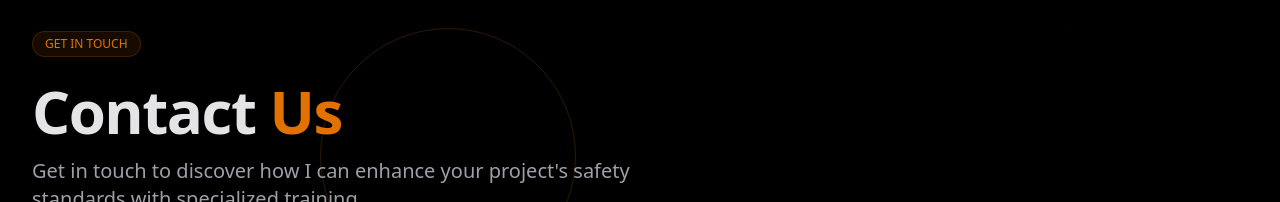
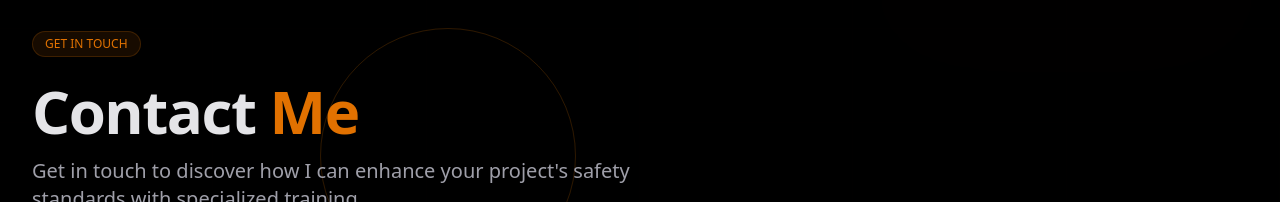
Before and after one commit to ArsCodeAmatoria/kojinfox, a Next.js app: page /contact in a window 1280 px wide. Shown: the part 131-333 px from the top of the page. Built offline with nearby package versions, Linux system fonts and the light colour scheme.

Commit message:
Replace 'us' with 'me' throughout the site for consistent first-person perspective

```diff
--- a/src/app/contact/page.tsx
+++ b/src/app/contact/page.tsx
@@ -88,7 +88,7 @@ export default function Contact() {
             transition={{ duration: 0.7, delay: 0.2 }}
             className="text-4xl font-bold tracking-tight md:text-6xl text-zinc-200"
           >
-            Contact <span className="text-amber-600">Us</span>
+            Contact <span className="text-amber-600">Me</span>
           </motion.h1>
 
           <motion.p
--- a/src/app/page.tsx
+++ b/src/app/page.tsx
@@ -323,7 +323,7 @@ export default function Home() {
         <div className="container relative z-10 mx-auto px-4 sm:px-6 lg:px-8 max-w-7xl">
           <FadeIn className="flex flex-col items-center mb-16">
             <div className="inline-flex items-center px-4 py-1 mb-4 rounded-full bg-amber-600/10 border border-amber-600/20">
-              <span className="text-xs font-medium text-amber-600">WHY CHOOSE US</span>
+              <span className="text-xs font-medium text-amber-600">WHY CHOOSE ME</span>
             </div>
             <h2 className="text-4xl font-bold tracking-tight md:text-5xl text-center">
               Core <span className="text-amber-600">Expertise</span>
```
